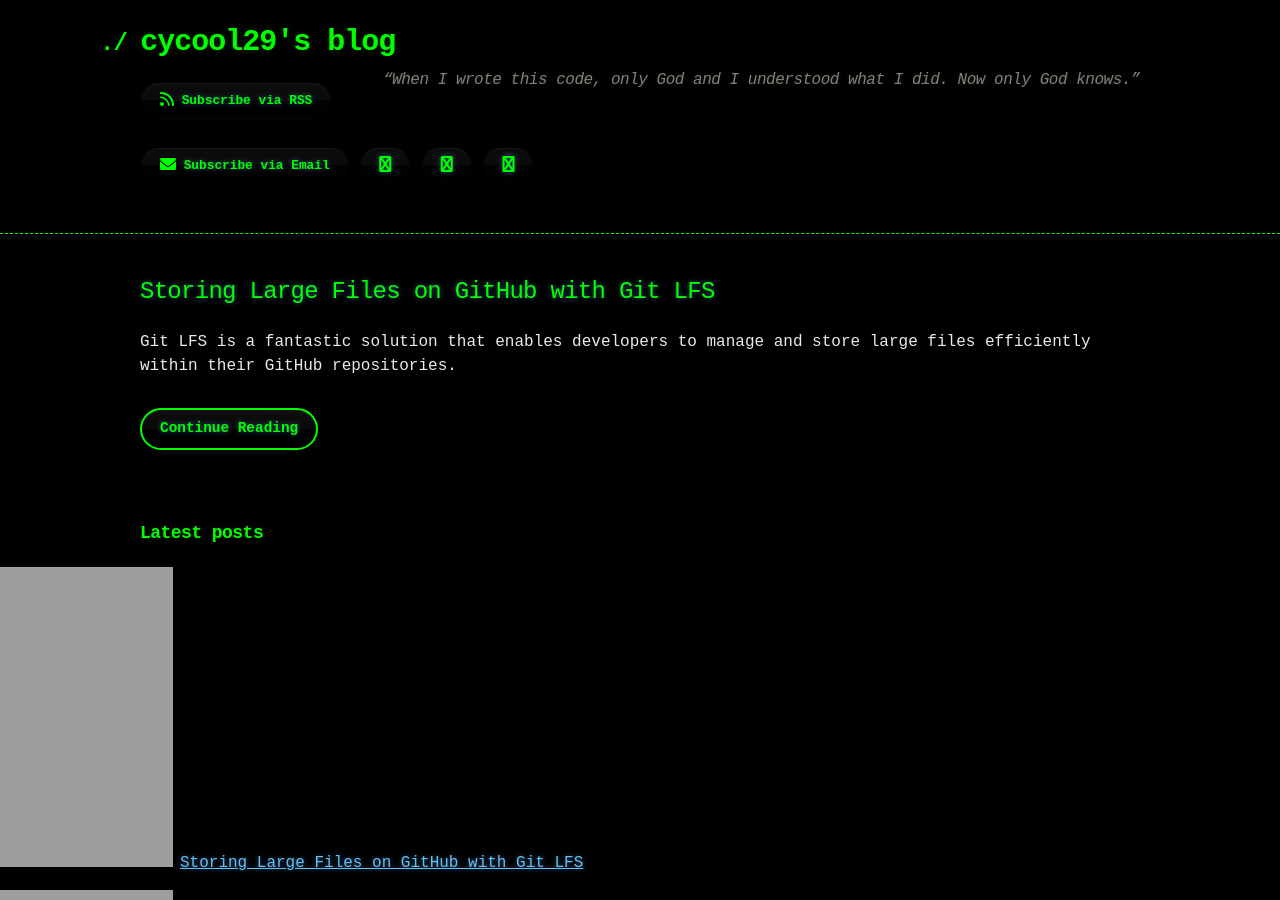
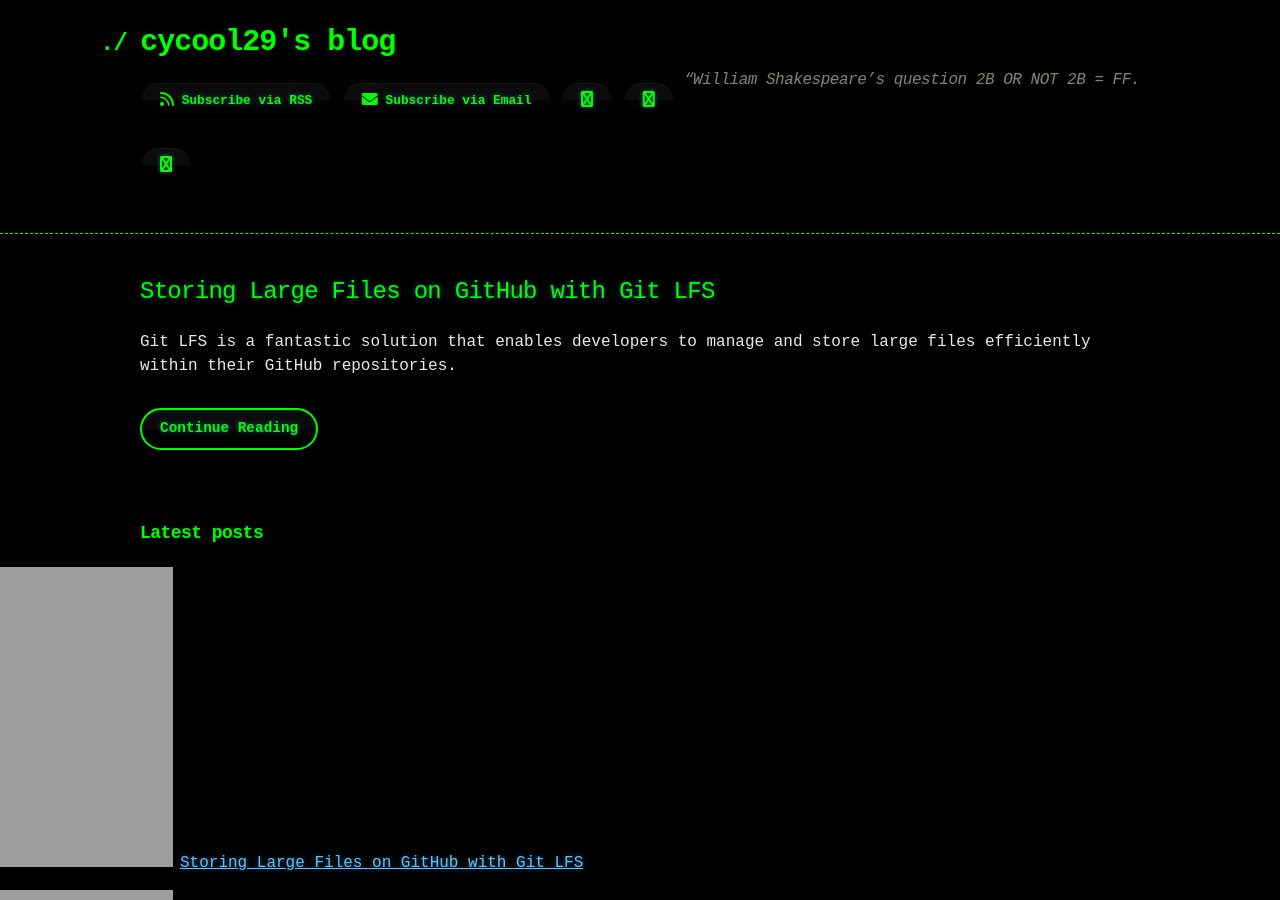
Before and after one commit to cycool29/cycool29.github.io, a Jekyll site: the page built from index.md, in a window 1280 px wide and 900 px high. Built offline with Jekyll 4.4.1, drawn with Linux system fonts in a browser that asks for light colours; a style sheet for code colours, icons or effects is not loaded.

Commit message:
Update quotes

```diff
--- a/_config.yml
+++ b/_config.yml
@@ -1,5 +1,5 @@
 title: cycool29's blog
-description: "“When I wrote this code, only God and I understood what I did. Now only God knows.” "
+description: "“William Shakespeare’s question 2B OR NOT 2B = FF. "
 bio: A high school student. Intermediate in Python, Git, Bash. Learning JavaScript. He/Him. "
 author: cycool29
 url: https://cycool29.github.io
```
